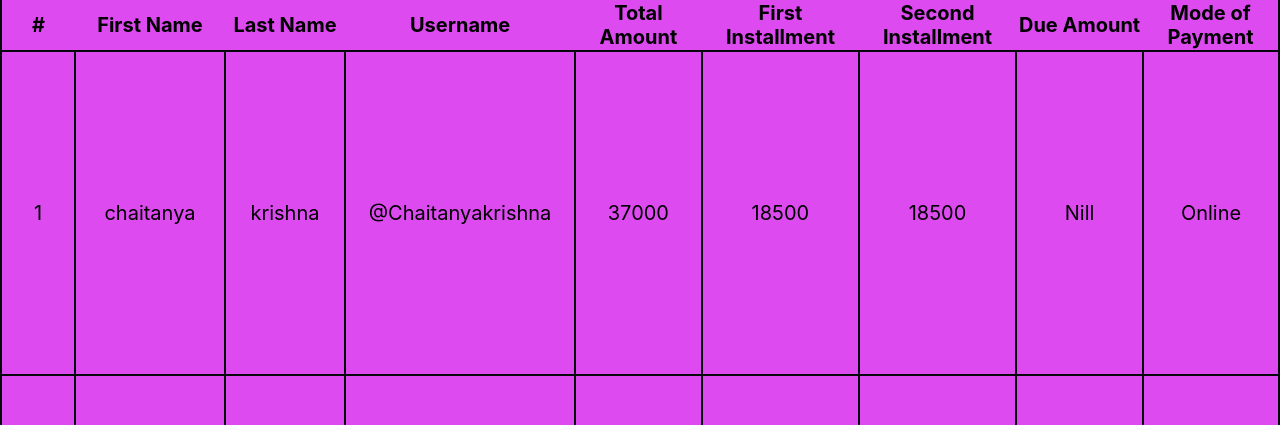
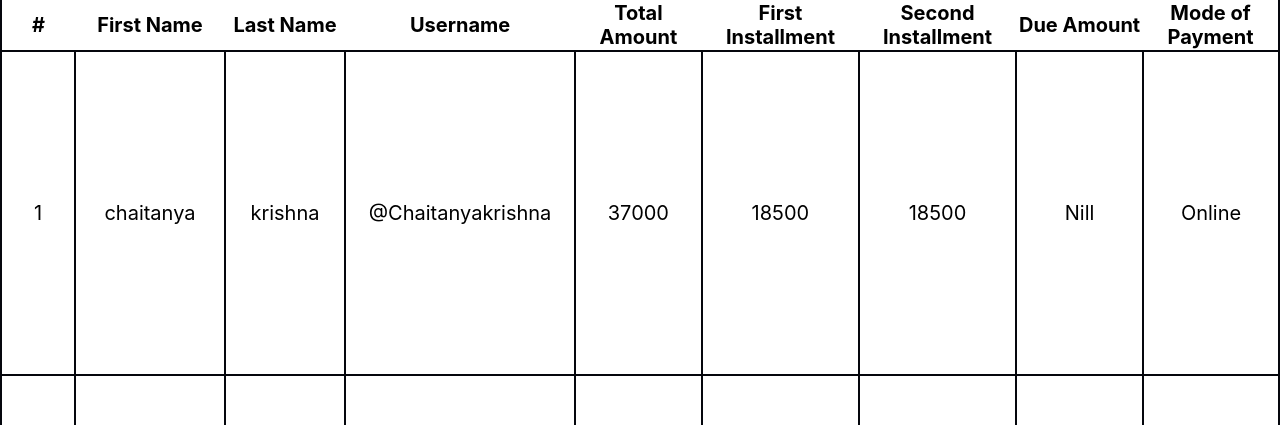
Before and after one commit to manjunadhb/project_pulse-2203, a React (Create React App) app: page /SignInAdmin/Dashboard/FeeReport in a window 1280 px wide. Shown: the part 350-775 px from the top of the page. Built offline with nearby package versions, Linux system fonts and the light colour scheme.

Commit message:
added classnames for table and td seperately in css

```diff
--- a/src/App.css
+++ b/src/App.css
@@ -62,7 +62,6 @@ table, td {
     height: 40vh;
     text-align: center;
     font-size: 20px;
-    background-color: #dc4af0;
 
     }
 .center
@@ -266,3 +265,16 @@ height: 40px;
   flex-direction: row;
   padding-top: 20px;
 }
+
+table1, td1 {
+  border: 2px solid rgb(5, 7, 13);
+  margin-left: auto;
+  margin-right: auto;
+  border-collapse: collapse;
+  width: 100vw;
+  height: 40vh;
+  text-align: center;
+  font-size: 20px;
+  background-color: #dc4af0;
+
+  }
--- a/src/components/FeeReport.js
+++ b/src/components/FeeReport.js
@@ -5,7 +5,7 @@ function FeeReport() {
   return (
     <div>
 
-      <Table>
+      <Table className='table1'>
   <thead>
     <tr>
       <th>#</th>
@@ -21,7 +21,7 @@ function FeeReport() {
   </thead>
   <tbody>
     <tr>
-      <td>1</td>
+      <td className='td1'>1</td>
       <td>chaitanya</td>
       <td>krishna</td>
       <td>@Chaitanyakrishna</td>
```
